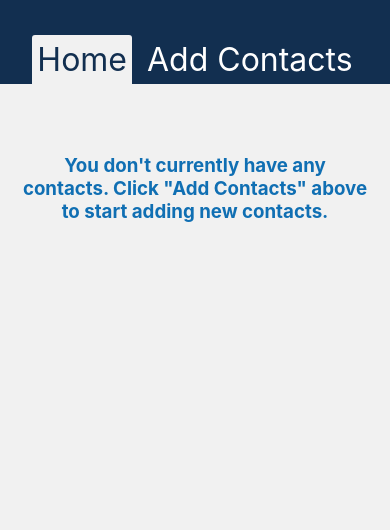
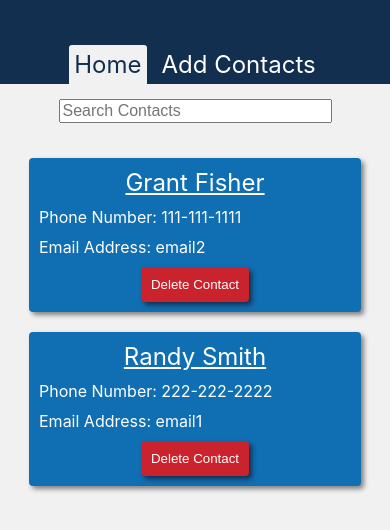
Before and after one commit to EricMellow/contacts, a React (Create React App) app: page /home in a window 390 px wide. Shown: the top 530 px of the page. Built offline with nearby package versions, Linux system fonts and the light colour scheme.

Commit message:
Add responsive CSS for ContactList

```diff
--- a/src/components/ContactList/ContactList.css
+++ b/src/components/ContactList/ContactList.css
@@ -30,6 +30,7 @@
   padding-inline-start: 0;
   overflow: hidden;
   overflow-y: scroll;
+  margin: 0;
 }
 
 .contact {
@@ -66,3 +67,34 @@
 .delete-btn:hover {
   cursor: pointer;
 }
+
+@media only screen and (max-width: 775px) {
+  .contact {
+    width: 80vw;
+  }
+}
+
+@media only screen and (max-width: 450px) {
+  .link {
+    font-size: 1.5rem;
+  }
+
+  .search-input {
+    margin: 15px;
+    font-size: 1rem;
+    height: 1.5rem;
+    width: 70vw;
+}
+
+.delete-btn {
+  font: 400 13.3333px Arial;
+}
+
+.info {
+  margin: 10px 0;
+}
+
+.contact {
+  padding: 10px;
+}
+}
--- a/src/components/ContactList/ContactList.js
+++ b/src/components/ContactList/ContactList.js
@@ -45,8 +45,8 @@ class ContactList extends Component {
           <li key={contact.id} className="contact" tabIndex="0" aria-label="contact card">
             <header className="name" tabIndex="0">{contact.name}</header>
             <section>
-              <p tabIndex="0">Phone Number: {contact.phone}</p>
-              <p tabIndex="0">Email Address: {contact.email}</p>
+              <p tabIndex="0" className="info">Phone Number: {contact.phone}</p>
+              <p tabIndex="0" className="info">Email Address: {contact.email}</p>
             </section>
             <button className="delete-btn" onClick={() => this.deleteContact(contact)}>Delete Contact</button>
           </li>
--- a/src/redux/reducers/contactsReducer.js
+++ b/src/redux/reducers/contactsReducer.js
@@ -1,4 +1,4 @@
-export const contactsReducer = (state = [], action) => {
+export const contactsReducer = (state = [{ id: 1, name: 'Grant Fisher', phone: '111-111-1111', email: 'email2' }, { id: 2, name: 'Randy Smith', phone: '222-222-2222', email: 'email1' }], action) => {
   switch (action.type) {
     case 'ADD_CONTACT':
       return [...state, action.contact];
```
